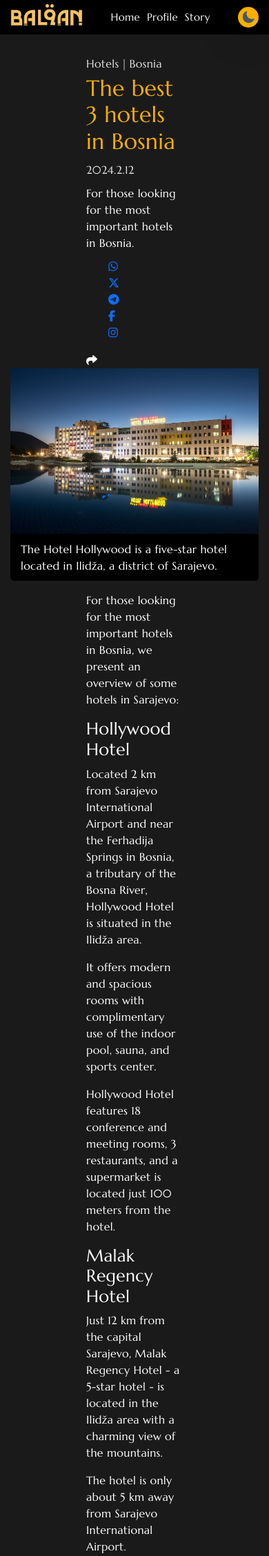
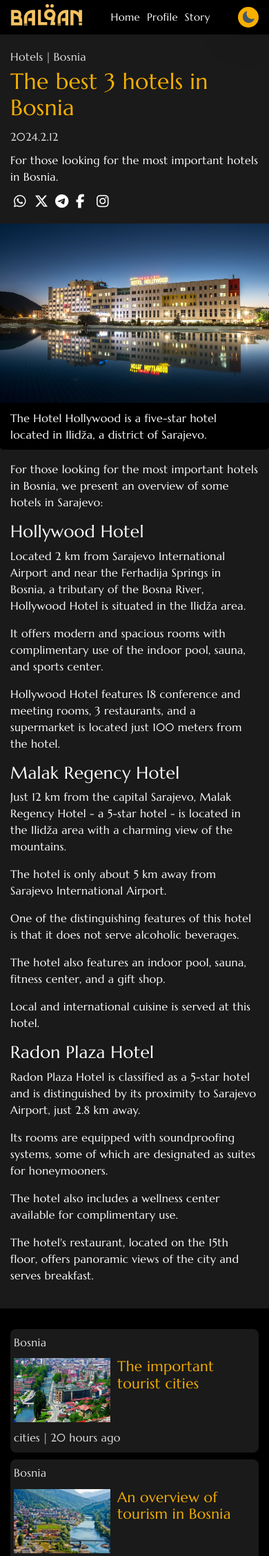
Before and after one commit to IbrahimMohamed9/Balqan, a PHP site: page /assets/html/first-article.html in a window 390 px wide; the page is wider, and only the part inside the window is pictured. Shown: the top 2256 px of that part at 69% size. Run offline with PHP 8.4, Linux system fonts and the light colour scheme.

Commit message:
finish article page

```diff
--- a/assets/css/article.css
+++ b/assets/css/article.css
@@ -1,18 +1,64 @@
+/*
+====================================================================
+====================================================================
+========================== Start Articles ==========================
+====================================================================
+====================================================================
+*/
+.containerr {
+  margin-left: auto;
+  margin-right: auto;
+  padding-right: 15px;
+  padding-left: 15px;
+}
+@media (max-width: 1199px) {
+  article .containerr {
+    padding: 0;
+    margin: 0;
+    width: 100%;
+  }
+}
+@media (min-width: 1200px) {
+  .containerr {
+    width: 1170px;
+  }
+}
 article .article-container {
-  margin-top: 30px;
   --container-padding: 110px;
-  padding: 0 var(--container-padding);
+  padding: 30px var(--container-padding) 20px;
 }
-article .article-container header .category span:first-child {
+@media (max-width: 1199px) {
+  article .article-container {
+    --container-padding: 95px;
+  }
+}
+@media (max-width: 978px) {
+  article .article-container {
+    --container-padding: 40px;
+    padding: 20px var(--container-padding);
+  }
+}
+@media (max-width: 768px) {
+  article .article-container {
+    --container-padding: 45px;
+  }
+}
+@media (max-width: 576px) {
+  article .article-container {
+    --container-padding: 15px;
+  }
+}
+.category span:first-child {
   color: var(--secondary-font-color);
   position: relative;
 }
-article .article-container header .category span:first-child::after {
+.category span:first-child::after {
   content: "|";
   position: absolute;
   right: -12px;
+  top: -2px;
 }
-article .article-container header .category span:last-child {
+.category span:last-child {
   margin-left: 10px;
   color: var(--secondary-font-color);
 }
@@ -45,6 +91,44 @@ article .article-container figure picture img {
 article .article-container figure figcaption {
   padding: 10px 15px;
 }
+article .article-container header + section .icons {
+  margin: 15px 0 10px;
+}
+@media (max-width: 440px) {
+  article .article-container header + section .icons {
+    margin: 10px 0 5px;
+  }
+}
+article .article-container header + section .icons i {
+  margin: 0 5px;
+}
+.articles .container .article .card p {
+  color: var(--secondary-font-color);
+  line-height: 1.3;
+  font-size: 14px;
+  margin-bottom: 10px;
+}
+@media (max-width: 370px) {
+  .articles .container .article .card p {
+    font-size: 13px;
+  }
+}
+article .article-container header + section .icons .font-share-icons {
+  max-width: 150px;
+  display: grid;
+  grid-template-columns: repeat(5, 30px);
+  padding-left: 0;
+  justify-content: center;
+  align-items: center;
+  transition: var(--main-transition);
+}
+article .article-container header + section .icons a {
+  color: var(--font-color);
+  font-size: 20px;
+}
+article .article-container header + section .icons .font-share-icons a:hover {
+  color: var(--main-color);
+}
 /*
 ====================================================================
 ====================================================================
@@ -58,3 +142,72 @@ article .article-container figure figcaption {
 ====================================================================
 ====================================================================
 */
+.more-articles {
+  padding: 30px 0;
+  background-color: var(--secondary-background-color);
+}
+.more-articles .container {
+  display: grid;
+  grid-template-columns: repeat(auto-fill, minmax(225px, 1fr));
+  column-gap: 10px;
+}
+@media (max-width: 510px) {
+  .more-articles .container {
+    display: grid;
+    grid-template-columns: 1fr;
+    gap: 10px;
+  }
+}
+.more-articles .container .col {
+  display: flex;
+  flex-direction: column;
+  background-color: var(--main-background-color);
+  border: 10px solid var(--main-background-color);
+  border-left-width: 5px;
+  border-right-width: 5px;
+  border-radius: 8px;
+}
+.more-articles .container .col h2 {
+  color: var(--secondary-font-color);
+  font-size: 1rem;
+  margin-bottom: 3px;
+}
+.more-articles .container .col .image {
+  max-width: 100%;
+  overflow: hidden;
+  display: grid;
+}
+@media (max-width: 510px) {
+  .more-articles .container .col .image {
+    grid-template-columns: 40% 1fr;
+    column-gap: 10px;
+    margin: 10px 0;
+  }
+  .more-articles .container .col .text {
+    display: inline-block;
+  }
+}
+.more-articles .container .col .image img {
+  max-width: 100%;
+}
+.more-articles .container .col h3 a {
+  color: var(--main-color);
+  font-size: 1.5rem;
+}
+@media (max-width: 510px) {
+  .more-articles .container .col h3 a {
+    font-size: 1.3rem;
+  }
+}
+.more-articles .container .col:hover h3 a {
+  text-decoration: underline;
+}
+/* .more-articles .container .col .footer .category {
+  position: relative;
+}
+.more-articles .container .col .footer .category::after {
+  content: "|";
+  position: absolute;
+  right: -12px;
+  top: -2px;
+} */
--- a/assets/css/balqan.css
+++ b/assets/css/balqan.css
@@ -1233,22 +1233,6 @@ a {
 .articles {
   background-color: var(--secondary-background-color);
   padding: var(--main-padding) 0;
-  -webkit-mask: -webkit-gradient(
-    linear,
-    left bottom,
-    left top,
-    from(transparent),
-    color-stop(5%, white)
-  );
-  -webkit-mask: linear-gradient(0deg, transparent, white 5%);
-  mask: -webkit-gradient(
-    linear,
-    left bottom,
-    left top,
-    from(transparent),
-    color-stop(5%, white)
-  );
-  mask: linear-gradient(0deg, transparent, white 5%);
 }
 .articles .container {
   display: -webkit-box;
--- a/assets/html/first-article.html
+++ b/assets/html/first-article.html
@@ -117,7 +117,7 @@
     </header>
     <!-- Start Article -->
     <article>
-      <div class="container">
+      <div class="containerr">
         <div class="article-container">
           <header>
             <div class="category">
@@ -132,26 +132,31 @@
             <div class="icons">
               <ul class="font-share-icons">
                 <li>
-                  <a href=""><i class="fa-brands fa-whatsapp whatsapp"></i></a>
+                  <a href="" target="_blank"
+                    ><i class="fa-brands fa-whatsapp whatsapp"></i
+                  ></a>
                 </li>
                 <li>
-                  <a href=""><i class="fa-brands fa-x-twitter twitter"></i></a>
+                  <a href="" target="_blank"
+                    ><i class="fa-brands fa-x-twitter twitter"></i
+                  ></a>
                 </li>
                 <li>
-                  <a href=""><i class="fa-brands fa-telegram telegram"></i></a>
+                  <a href="" target="_blank"
+                    ><i class="fa-brands fa-telegram telegram"></i
+                  ></a>
                 </li>
                 <li>
-                  <a href=""
+                  <a href="" target="_blank"
                     ><i class="fa-brands fa-facebook-f facebook"></i
                   ></a>
                 </li>
                 <li>
-                  <a href=""
+                  <a href="" target="_blank"
                     ><i class="fa-brands fa-instagram instagram"></i
                   ></a>
                 </li>
               </ul>
-              <i class="fa-solid fa-share share"></i>
             </div>
           </section>
           <figure>
@@ -225,22 +230,36 @@
     <!-- End Article -->
     <!-- Start More Articles -->
     <div class="more-articles">
+      <div class="container">
         <div class="col">
           <h2>Bosnia</h2>
+          <div class="image">
             <img src="../images/articles/articles-2.webp" alt="" />
-        <h3></h3>
+            <div class="text">
+              <h3><a href="">The important tourist cities</a></h3>
+            </div>
+          </div>
           <div class="footer">
-          <span class="category">Hotels</span>
-          <time></time>
+            <div class="category">
+              <span>cities</span>
+              <span>20 hours ago</span>
+            </div>
           </div>
         </div>
         <div class="col">
           <h2>Bosnia</h2>
+          <div class="image">
             <img src="../images/articles/articles-3.jpg" alt="" />
-        <h3></h3>
+            <div class="text">
+              <h3><a href="">An overview of tourism in Bosnia</a></h3>
+            </div>
+          </div>
           <div class="footer">
-          <span class="category">Hotels</span>
-          <time></time>
+            <div class="category">
+              <span>tourism</span>
+              <span>20 hours ago</span>
+            </div>
+          </div>
         </div>
       </div>
     </div>
@@ -278,7 +297,7 @@
         </div>
         <div class="row">
           <ul>
-            <li><a href="#">Home</a></li>
+            <li><a href="../../index.html">Home</a></li>
             <li><a href="">About</a></li>
             <li><a href="contact-us.html">Contact</a></li>
           </ul>
```
Also changed, not shown: index.html (+15 -15 lines). Lines whose indentation alone changed are shown as unchanged.
